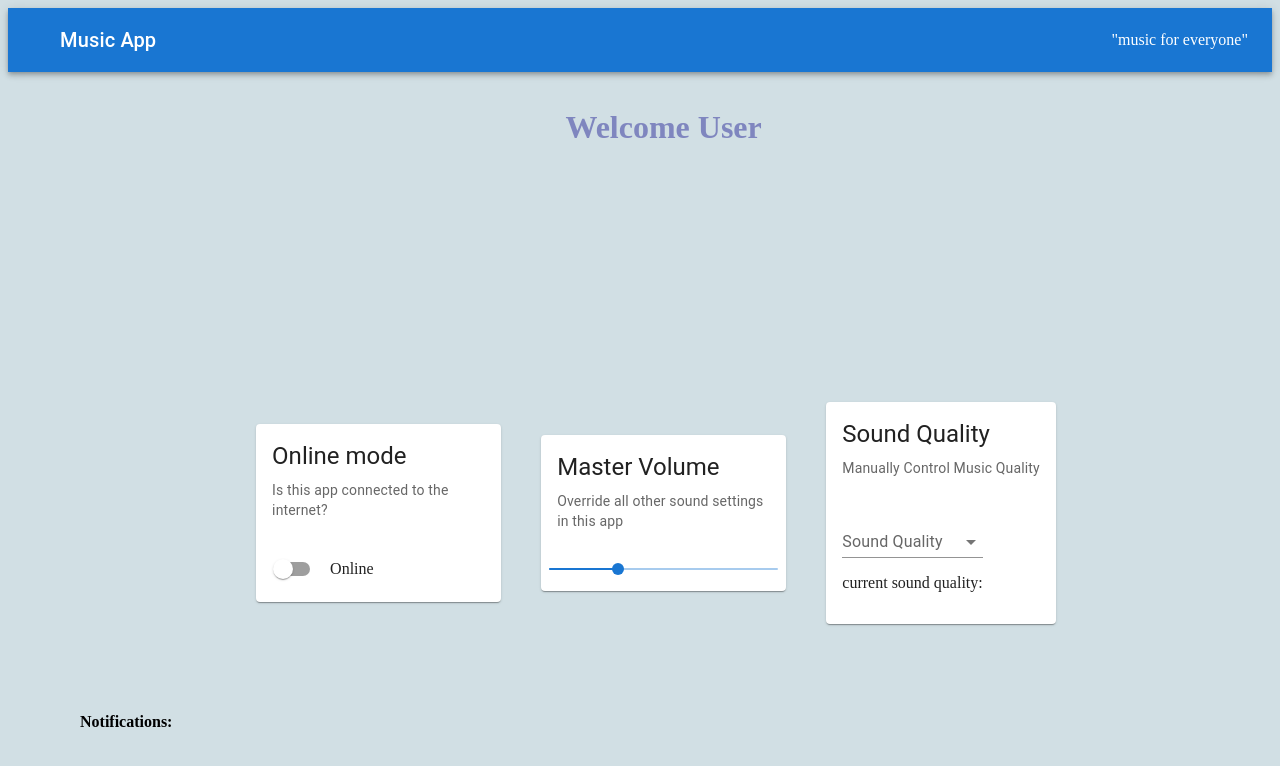
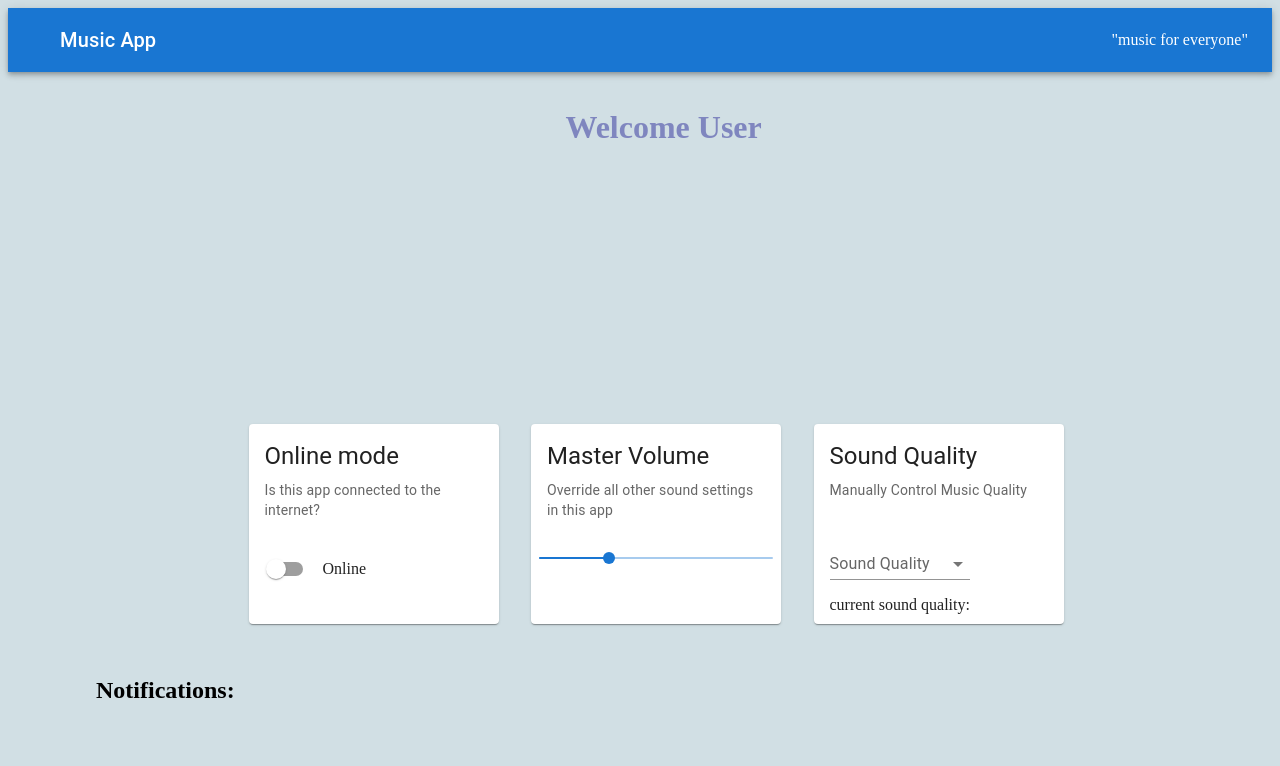
Before and after one commit to RobOsipo/ACA411-MusicApp, a React (Create React App) app: page / in a window 1280 px wide. Both pictures are taken after a click on the button "LOG IN (:". Shown: the top 766 px of the page. Built offline with nearby package versions, Linux system fonts and the light colour scheme.

Commit message:
100% complete

```diff
--- a/src/components/DashBoard.js
+++ b/src/components/DashBoard.js
@@ -32,11 +32,11 @@ const DashBoard = ({ online, setOnline, quality, setQuality, value, setValue })
             <h1 className="dashboard-title">Welcome User</h1>
 
             <main className="card-container">
-                <InternetCard online={online} setOnline={setOnline} setChangeFlag={setChangeFlag} />
+                <InternetCard online={online} setOnline={setOnline}  />
 
-                <VolumeCard value={value} setValue={setValue} setChangeFlag={setChangeFlag} />
+                <VolumeCard value={value} setValue={setValue}  />
 
-                <SoundQuality quality={quality} setQuality={setQuality} setChangeFlag={setChangeFlag} />
+                <SoundQuality quality={quality} setQuality={setQuality}  />
             </main>
 
 
--- a/src/components/InternetCard.js
+++ b/src/components/InternetCard.js
@@ -7,7 +7,7 @@ import Switch from '@mui/material/Switch';
 
 const label = { inputProps: { 'aria-label': 'Switch demo' } };
 
-export default function InternetCard({ online, setOnline, setChangeFlag }) {
+export default function InternetCard({ online, setOnline }) {
 
 
 
@@ -15,12 +15,12 @@ export default function InternetCard({ online, setOnline, setChangeFlag }) {
 const handleSwitch = () => {
 
     setOnline(prevState => !prevState)
-    setChangeFlag(prevState => !prevState)
+
 
 }
 
   return (
-    <Card sx={{ maxWidth: 245 }}>
+    <Card className="a-card">
 
       <CardContent>
         <Typography gutterBottom variant="h5" component="div">
--- a/src/components/SoundQuality.js
+++ b/src/components/SoundQuality.js
@@ -11,23 +11,19 @@ import Select from '@mui/material/Select';
 
 
 
-export default function SoundQuality({ quality, setQuality, setChangeFlag }) {
+export default function SoundQuality({ quality, setQuality}) {
 
 
 
+  const handleChange = (event) => {
 
-
-        const handleChange = (event) => {
-          setChangeFlag(prevState => !prevState)
-          setQuality(event.target.value);
-
-        };
-
+     setQuality(event.target.value);
+          };
 
 
 
   return (
-    <Card sx={{ maxWidth: 245 }}>
+    <Card className="a-card" >
 
       <CardContent>
         <Typography gutterBottom variant="h5" component="div">
--- a/src/components/VolumeCard.js
+++ b/src/components/VolumeCard.js
@@ -1,25 +1,22 @@
-import React, {useRef} from 'react';
+import React from 'react';
 import Card from '@mui/material/Card';
 import CardActions from '@mui/material/CardActions';
 import CardContent from '@mui/material/CardContent';
 import Typography from '@mui/material/Typography';
-import Stack from '@mui/material/Stack';
 import Slider from '@mui/material/Slider';
-// import VolumeDown from '@mui/icons-material/VolumeDown';
-// import VolumeUp from '@mui/icons-material/VolumeUp';
 
 
 
-export default function VolumeCard({ value, setValue, setChangeFlag }) {
+export default function VolumeCard({ value, setValue }) {
 
 
     const handleChange = (event) => {
-      setChangeFlag(prevState => !prevState)
+
       setValue(event.target.value);
     };
 
   return (
-    <Card sx={{ maxWidth: 245 }}>
+    <Card className="a-card">
 
       <CardContent>
         <Typography gutterBottom variant="h5" component="div">
@@ -31,9 +28,6 @@ export default function VolumeCard({ value, setValue, setChangeFlag }) {
       </CardContent>
       <CardActions>
 
-
-
-
       <Slider
         size="small"
         value={value}
@@ -41,9 +35,6 @@ export default function VolumeCard({ value, setValue, setChangeFlag }) {
         valueLabelDisplay="auto"
         onChange={handleChange}
     />
-
-
-
       </CardActions>
     </Card>
   );
--- a/src/components/app.css
+++ b/src/components/app.css
@@ -31,11 +31,19 @@ body {
     max-width: 40rem;
     max-height: 10rem;
     position: absolute;
-    bottom: 2rem;
-    left: 5rem;
+    bottom: 3rem;
+    left: 6rem;
+    font-size: 1.5rem;
+}
+.notifications > ul {
+    font-size: 1rem;
 }
 .notifications-container {
     max-width: 30rem;
     max-height: 10rem;
     overflow: auto;
 }
+.a-card {
+    width: 250px;
+    height: 200px;
+}
```
